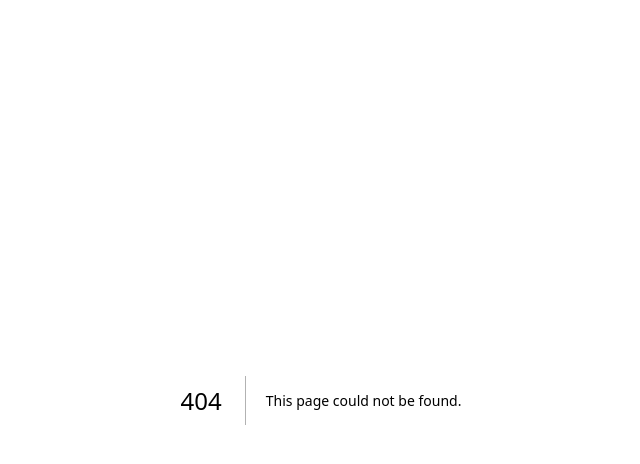
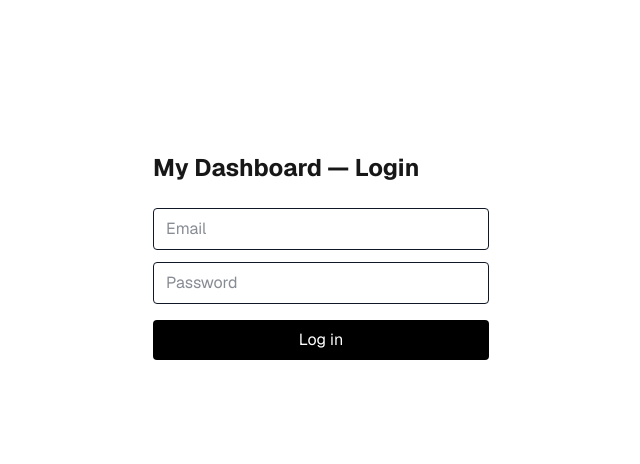
Before and after one commit to Stardust7777/Daily-Dashboard, a Next.js app: page /login in a window 1280 px wide. Before the commit this address had no page. Shown: the top 464 px of the page, without its empty margins (319-959 px from the left). Built offline with nearby package versions, Linux system fonts and the light colour scheme; no server answers.

Commit message:
add auth and proper RLS

```diff
--- /dev/null
+++ b/app/login/page.js
@@ -0,0 +1,50 @@
+"use client";
+import { useState } from "react";
+import { supabase } from "../lib/supabaseClient";
+import { useRouter } from "next/navigation";
+
+export default function Login() {
+  const [email, setEmail] = useState("");
+  const [password, setPassword] = useState("");
+  const [error, setError] = useState("");
+  const router = useRouter();
+
+  async function handleLogin() {
+    const { error } = await supabase.auth.signInWithPassword({ email, password });
+    if (error) {
+      setError("Wrong email or password.");
+    } else {
+      router.push("/");
+    }
+  }
+
+  return (
+    <main className="max-w-sm mx-auto mt-32 p-6 font-sans">
+      <h1 className="text-2xl font-bold mb-6">My Dashboard — Login</h1>
+
+      {error && <p className="text-red-500 text-sm mb-4">{error}</p>}
+
+      <input
+        type="email"
+        placeholder="Email"
+        value={email}
+        onChange={(e) => setEmail(e.target.value)}
+        className="border rounded px-3 py-2 w-full mb-3 text-gray-900"
+      />
+      <input
+        type="password"
+        placeholder="Password"
+        value={password}
+        onChange={(e) => setPassword(e.target.value)}
+        onKeyDown={(e) => e.key === "Enter" && handleLogin()}
+        className="border rounded px-3 py-2 w-full mb-4 text-gray-900"
+      />
+      <button
+        onClick={handleLogin}
+        className="bg-black text-white px-4 py-2 rounded w-full"
+      >
+        Log in
+      </button>
+    </main>
+  );
+}
--- a/app/page.js
+++ b/app/page.js
@@ -1,6 +1,7 @@
 "use client";
 import { useState, useEffect } from "react";
 import { supabase } from "./lib/supabaseClient";
+import { useRouter } from "next/navigation";
 
 function todayStr(offsetDays = 0) {
   const d = new Date();
@@ -26,9 +27,18 @@ export default function Home() {
   const [showFutureIdeas, setShowFutureIdeas] = useState(false);
 
   const today = todayStr();
+  const router = useRouter();
 
   useEffect(() => {
     loadData();
+  }, []);
+
+  useEffect(() => {
+    async function checkAuth() {
+      const { data: { session } } = await supabase.auth.getSession();
+      if (!session) router.push("/login");
+    }
+    checkAuth();
   }, []);
 
   async function loadData() {
@@ -181,6 +191,15 @@ export default function Home() {
     <main className="max-w-2xl mx-auto p-6 font-sans">
       <h1 className="text-2xl font-bold mb-1">My Daily Dashboard</h1>
       <p className="text-sm text-gray-500 mb-6">{today}</p>
+      <button
+        onClick={async () => {
+          await supabase.auth.signOut();
+          router.push("/login");
+        }}
+        className="text-xs text-gray-400 underline mb-2 block"
+      >
+        Log out
+      </button>
       <button onClick={skipToday} className="text-xs text-gray-400 underline mb-6">
         Skip today
       </button>
--- a/package.json
+++ b/package.json
@@ -9,6 +9,7 @@
     "lint": "eslint"
   },
   "dependencies": {
+    "@supabase/ssr": "^0.12.6",
     "@supabase/supabase-js": "^2.108.2",
     "next": "16.2.9",
     "react": "19.2.4",
```
Also changed, not shown: 1 other file (tests, documents, lock files or other folders).
